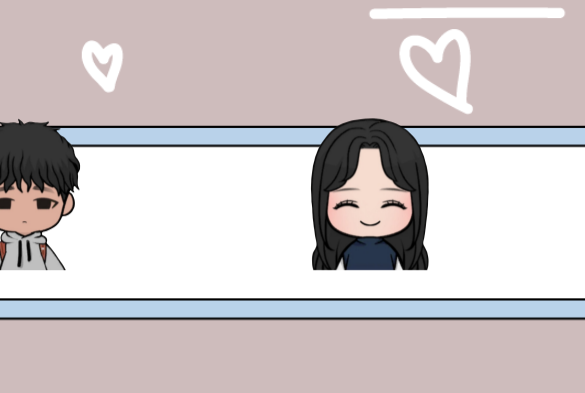
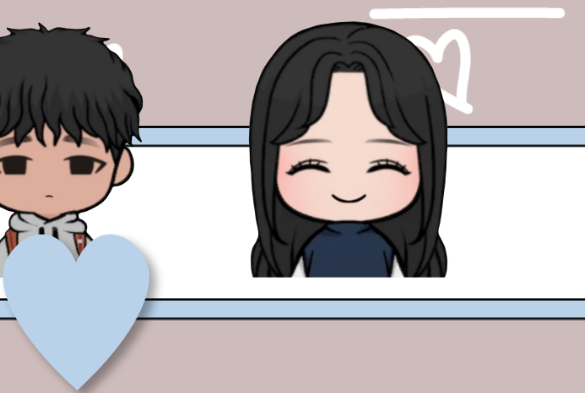
Before and after one commit to Zjava1/egasb, a plain HTML site: page index.html in a window 390 px wide. Shown: the part 205-598 px from the top of the page, 585 px wide, since content can reach past the window. Drawn offline with Linux system fonts and the light colour scheme.

Commit message:
Update index.html

```diff
--- a/index.html
+++ b/index.html
@@ -61,25 +61,25 @@
       }
 
       .game-area {
-        transform: scale(0.8); /* Zmniejszenie obszaru gry na mniejszych ekranach */
+        transform: scale(0.9); /* Zmniejszenie obszaru gry na mniejszych ekranach */
         transform-origin: top center;
         height: 300px;
       }
 
       .character {
-        bottom: 42px; /* Dostosowanie pozycji postaci w pionie */
+        bottom: 62px; /* Postacie będą na tej samej wysokości */
       }
 
       .character img {
-        width: 200px; /* Zmniejszenie rozmiaru postaci na telefonach */
+        width: 300px; /* Zwiększenie rozmiaru postaci na telefonach */
       }
 
       #heart {
-        bottom: -680px; /* Dostosowanie pozycji serca w pionie */
+        bottom: -725px; /* Serce pozostaje w tej samej pozycji */
       }
 
       #heart img {
-        width: 800px; /* Zmniejszenie serca na telefonach */
+        width: 1200px; /* Zwiększenie rozmiaru serca na telefonach */
       }
     }
   </style>
```
